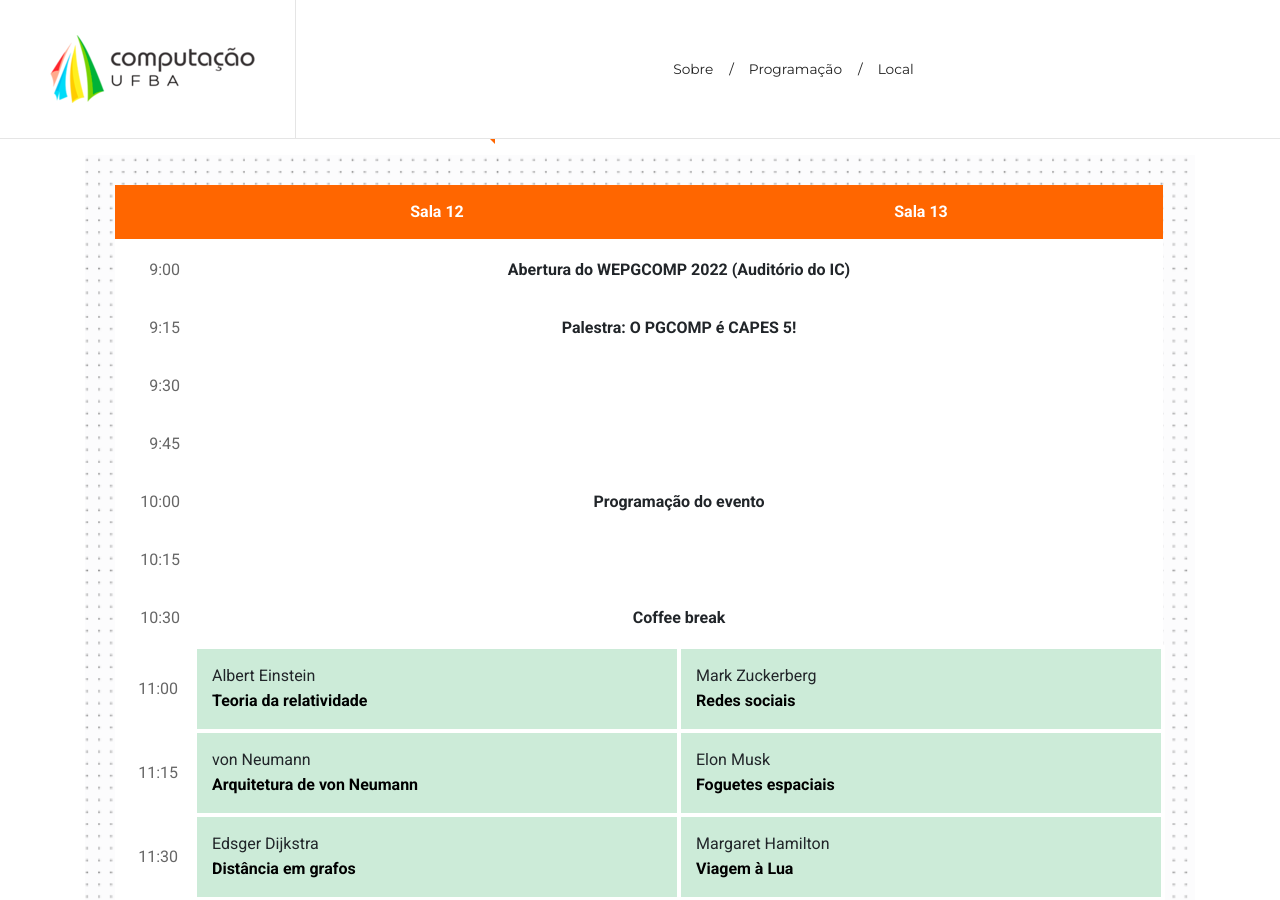
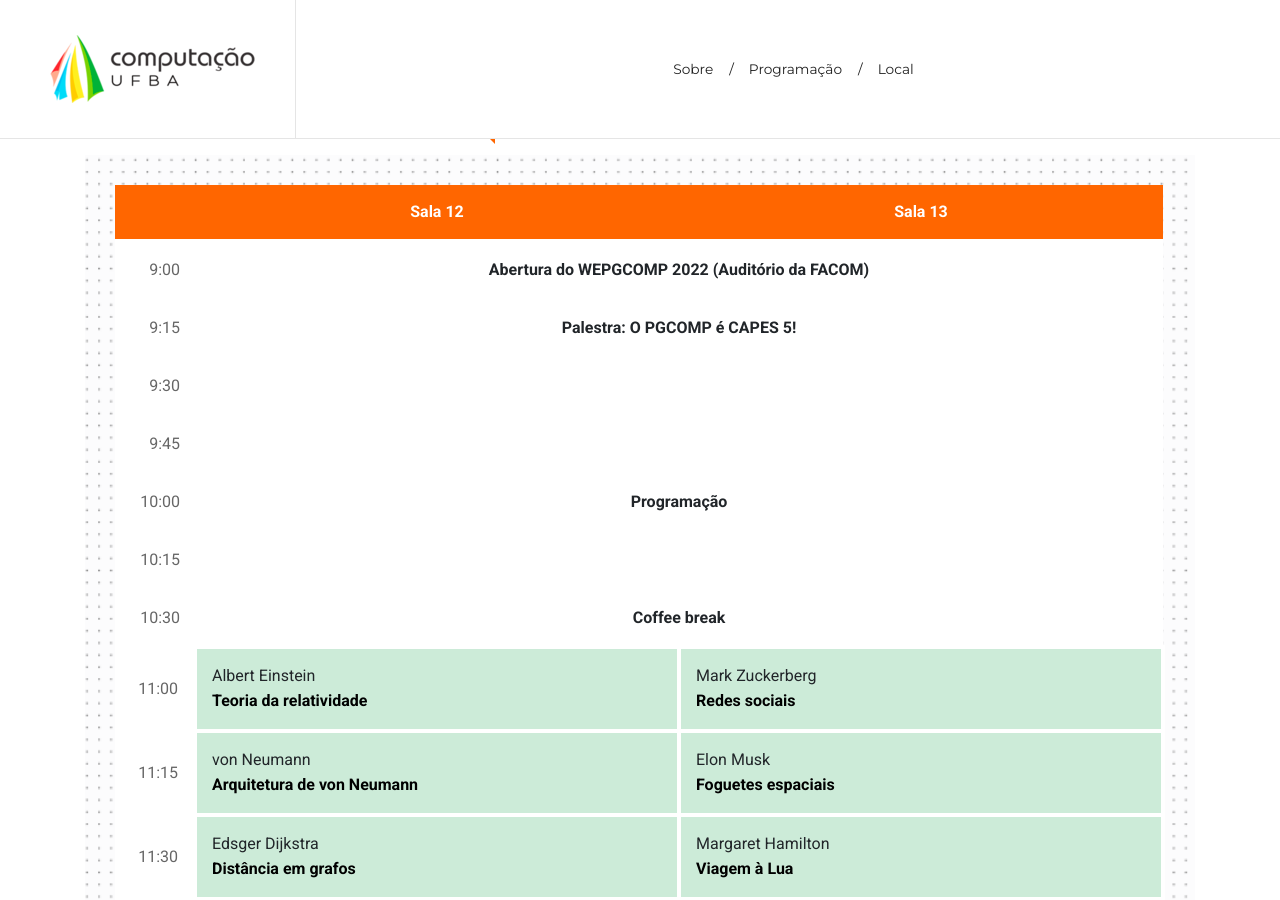
Before and after one commit to christinaflach/wepgcomp.github.io, a Jekyll site: the page built from index.md, in a window 1280 px wide and 900 px high, scrolled down 1602 px. Built offline with Jekyll 4.4.1, drawn with Linux system fonts in a browser that asks for light colours.

Commit message:
Update program.yml

```diff
--- a/_data/program.yml
+++ b/_data/program.yml
@@ -3,9 +3,9 @@ days:
   date: 1 / 12 / 2022
   slots: ['9:00', '9:15', '9:30', '9:45', '10:00', '10:15', '10:30', '11:00', '11:15', '11:30', '11:45', '12:00', '12:15']
   roomless:
-    '9:00':  { presenter: Manoel Mendonça, title: 'Abertura do WEPGCOMP 2022 (Auditório do IC)' }
-    '9:15':  { presenter: Alan Turing, title: 'Palestra: O PGCOMP é CAPES 5!', span: 3 }
-    '10:00': { presenter: Comissão Organizadora, title: 'Programação do evento' }
+    '9:00':  { presenter: Manoel Mendonça, title: 'Abertura do WEPGCOMP 2022 (Auditório da FACOM)' }
+    '9:15':  { presenter: Alan Turing, title: 'Palestra: O PGCOMP é CAPES 5!' }
+    '10:00': { presenter: Comissão Organizadora, title: 'Programação' }
     '10:30': { title: 'Coffee break' }
   rooms:
   - name: Sala 12
@@ -14,13 +14,11 @@ days:
       '11:15': { presenter: von Neumann, title: 'Arquitetura de von Neumann' }
       '11:30': { presenter: Edsger Dijkstra, title: 'Distância em grafos' }
       '11:45': { presenter: Ada Lovelace, title: 'Introdução à Programação' }
-      '12:00': { placeholder: true }
   - name: Sala 13
     talks:
       '11:00': { presenter: Mark Zuckerberg, title: 'Redes sociais' }
       '11:15': { presenter: Elon Musk, title: 'Foguetes espaciais' }
       '11:30': { presenter: Margaret Hamilton, title: 'Viagem à Lua' }
-      '12:00': { placeholder: true }
 - name: Sexta
   date: 2 / 12 / 2022
   slots: ['9:00', '9:15', '9:30', '9:45', '10:00', '10:15', '10:30', '11:00']
```
